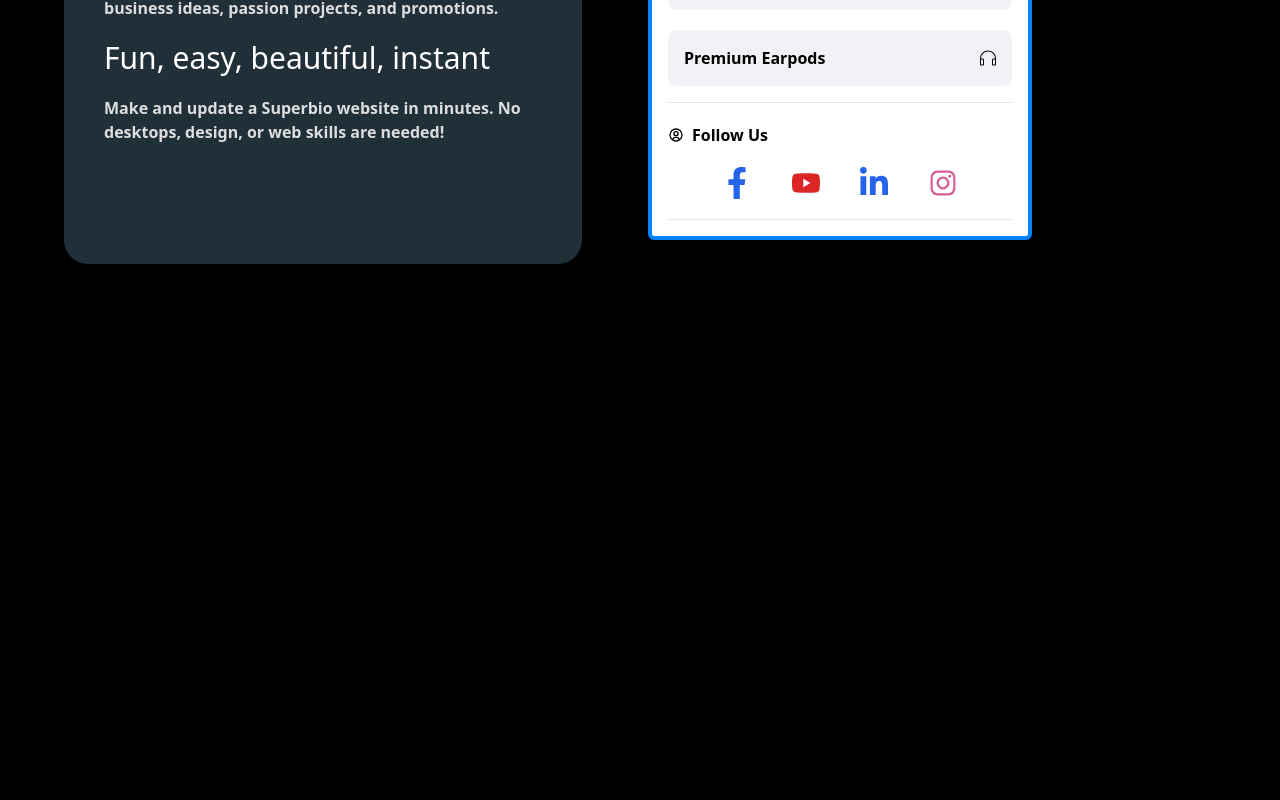
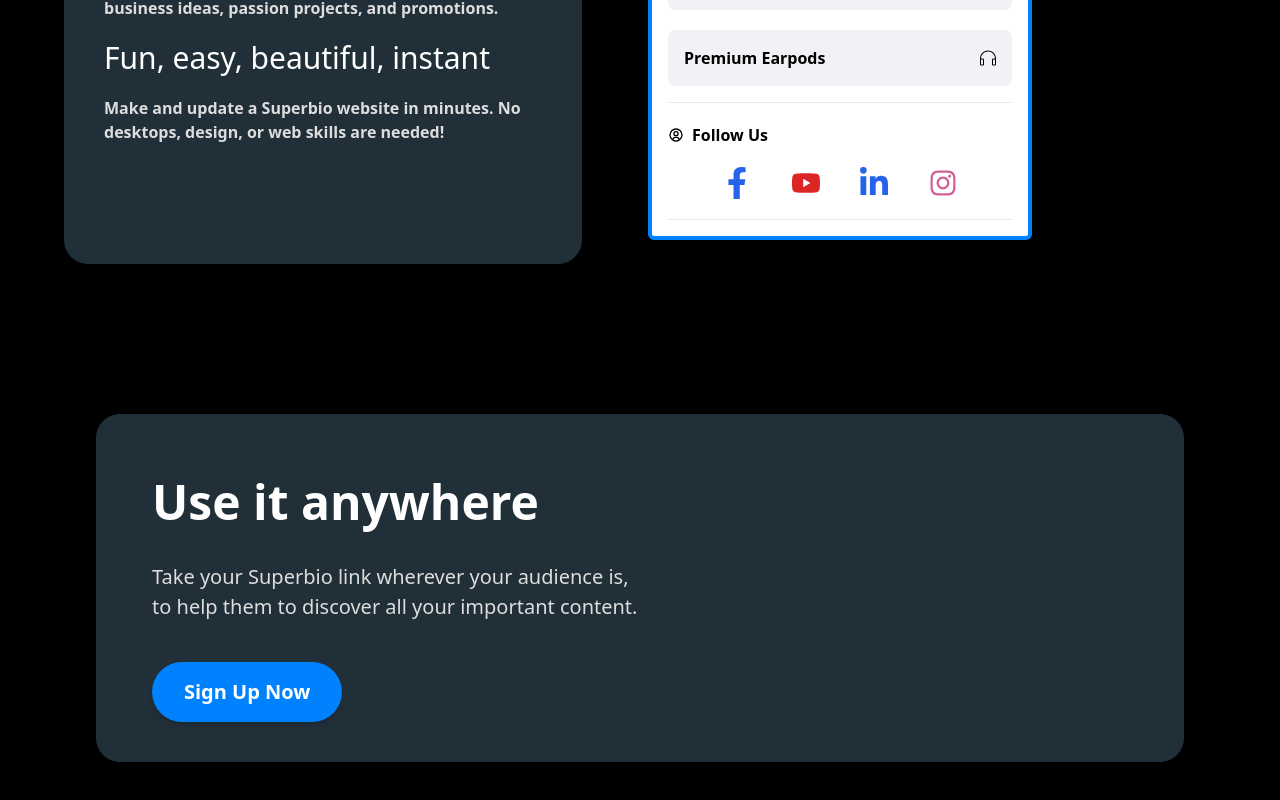
Before and after one commit to sajid1545/super_bio, a React (Vite) app: page / in a window 1280 px wide. Shown: the part 1520-2320 px from the top of the page. Before the commit the page ends 1864 px from the top, so only its background shows below. Built offline with nearby package versions, Linux system fonts and the light colour scheme.

Commit message:
Useit section created

```diff
--- a/index.html
+++ b/index.html
@@ -2,9 +2,9 @@
 <html lang="en">
 	<head>
 		<meta charset="UTF-8" />
-    <link rel="icon" type="image/svg+xml" href="/vite.svg" />
+		<link rel="icon" type="image/svg+xml" href="/src/assets/images/Logo.png" />
 		<meta name="viewport" content="width=device-width, initial-scale=1.0" />
-    <title>Vite + React</title>
+		<title>SuperBio</title>
 	</head>
 	<body>
 		<div id="root"></div>
--- a/src/App.jsx
+++ b/src/App.jsx
@@ -2,6 +2,7 @@ import './App.css';
 import Banner from './Components/Banner/Banner';
 import Navbar from './Components/Navbar/Navbar';
 import SecondBanner from './Components/SecondBanner/SecondBanner';
+import UseIt from './Components/UseIt/UseIt';
 
 function App() {
 	return (
@@ -9,6 +10,7 @@ function App() {
 			<Navbar />
 			<Banner />
 			<SecondBanner />
+			<UseIt />
 		</div>
 	);
 }
--- /dev/null
+++ b/src/Components/UseIt/UseIt.jsx
@@ -0,0 +1,18 @@
+import React from 'react';
+
+const UseIt = () => {
+	return (
+		<div className="w-[85%] mx-auto bg-[#212F39] pl-14 pt-16 pb-10 rounded-3xl my-20 mt-[150px] mb-[80px]">
+			<h1 className="text-5xl mb-9 font-bold">Use it anywhere</h1>
+			<p className="mb-10 text-[#dddddd] text-[20px]">
+				Take your Superbio link wherever your audience is, <br /> to help them to discover all your
+				important content.
+			</p>
+			<button className=" text-xl text-white  py-4 px-8  bg-[#0082ff] hover:bg-[#0168c8] focus:ring-[#4ea4f4] focus:ring-offset-[#0082FF]   transition ease-in duration-200 text-center  font-semibold shadow-md focus:outline-none focus:ring-2 focus:ring-offset-2  rounded-full">
+				Sign Up Now
+			</button>
+		</div>
+	);
+};
+
+export default UseIt;
```
Lines whose indentation alone changed are shown as unchanged.
